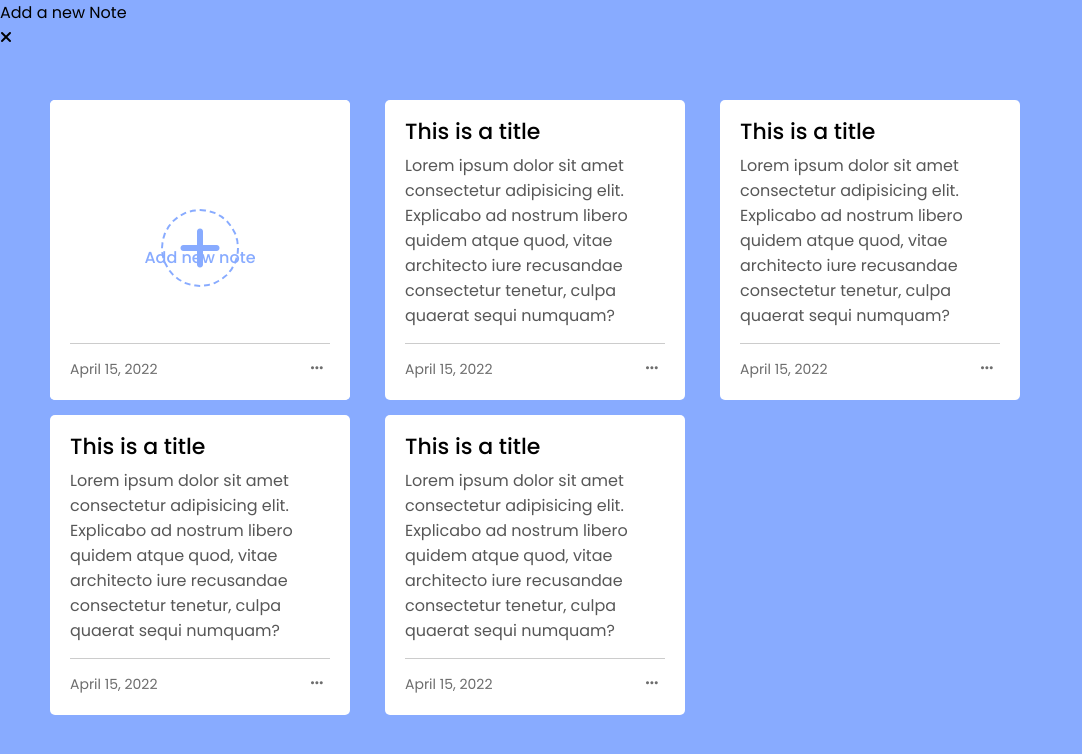
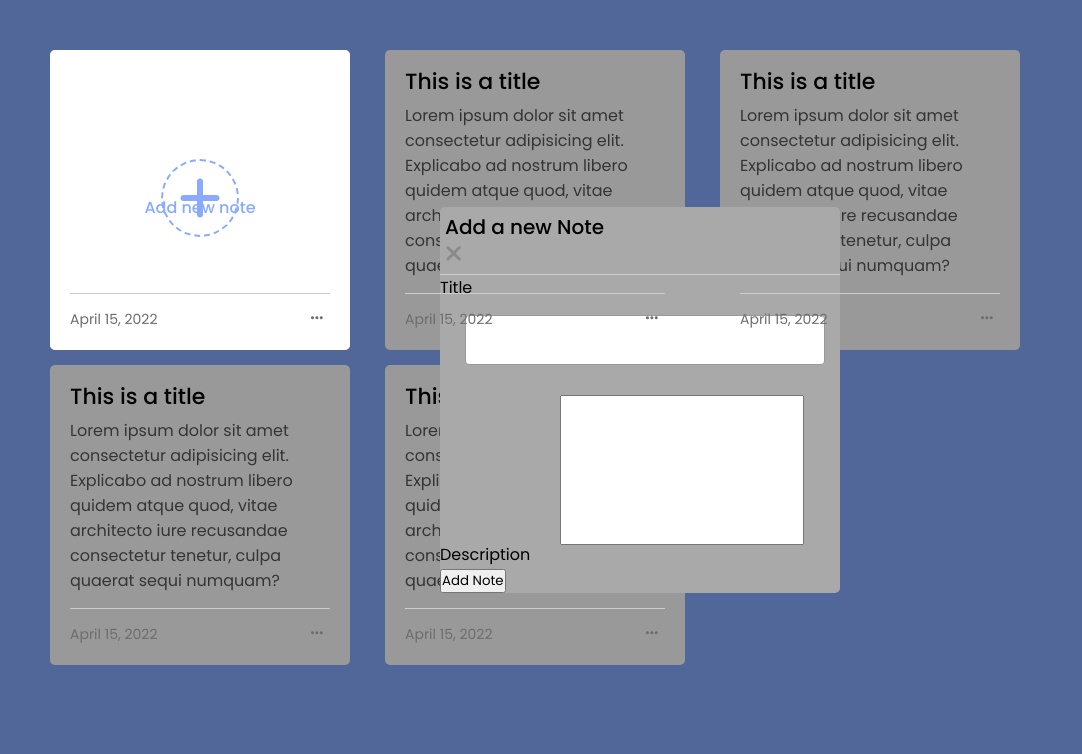
Before and after one commit to mgarcia5621/notes-app, a plain HTML site: page index.html in a window 1280 px wide. Shown: the whole page, without its empty margins (0-1082 px from the left). Drawn offline with Linux system fonts and the light colour scheme.

Commit message:
added some changes and the popup form

```diff
--- a/index.html
+++ b/index.html
@@ -18,6 +18,17 @@
                     <p>Add a new Note</p>
                     <i class="fa fa-times"></i>
                 </header>
+                <form action="#">
+                    <div class="row-title">
+                        <label>Title</label>
+                        <input type="text">
+                    </div>
+                    <div class="row-description">
+                        <label>Description</label>
+                    <textarea></textarea>
+                    </div>
+                    <button>Add Note </button>
+                </form>
             </div>
         </div>
     </div>
--- a/styles.css
+++ b/styles.css
@@ -134,7 +134,72 @@ body {
 
 
 }
+.popup-box {
+    position: fixed;
+    top: 0;
+    left: 0;
+    height: 100%;
+    width: 100%;
+    background: rgba(0, 0, 0, 0.4);
+}
+
+.popup-box .popup {
+    position: absolute;
+    top: 50%;
+    left: 50%;
+    z-index: inherit;
+    max-width: 400px;
+    width: 100%;
+    transform: translate(-50%, -50%);
+}
+
+.popup .content {
+    background: darkgrey;
+    border-radius: 5px;
+}
+
+.popup .content header {
+    border-bottom: 1px solid #ccc;
+    padding: 5px;
+}
+
 .settings .menu li .trash-can {
     /* background: blue; */
+}
 
+.content header p {
+    font-size: 20px;
+    font-weight: 500;
 }
+
+.content header i {
+    color: #8b8989;
+    cursor: pointer;
+    font-size: 23px;
+}
+.content form .row {
+    margin-bottom: 20px;
+}
+form .row label {
+    display: block;
+    font-size: 17px;
+    margin-bottom: 6px;
+}
+.content form :where(input, textarea){
+    margin: 15px 25px 15px;
+}
+
+.content form input {
+    width: 90%;
+    height: 50px;
+    outline: none;
+    font-size: 17px;
+    padding: 0 15px;
+    border-radius: 4px;
+    border: 1px solid #999;
+}
+
+form textarea {
+    height: 150px;
+    resize: none;
+}
```
